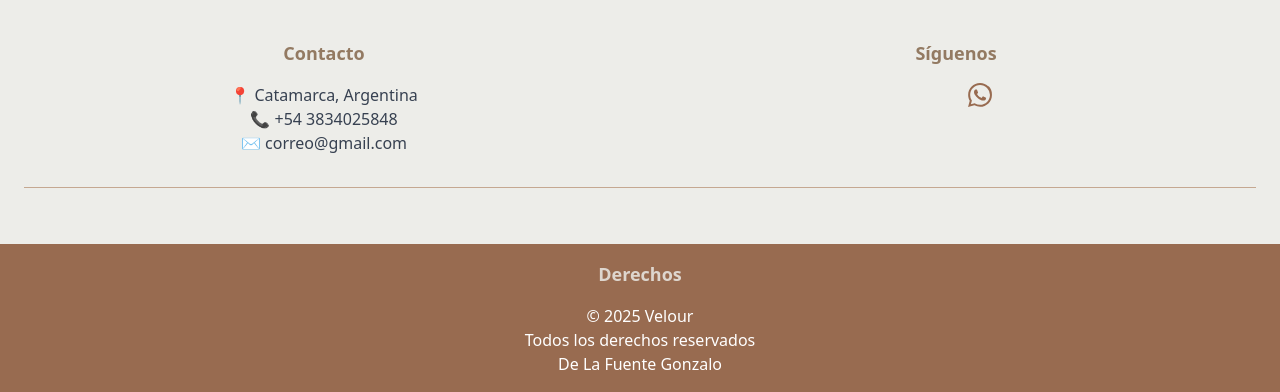
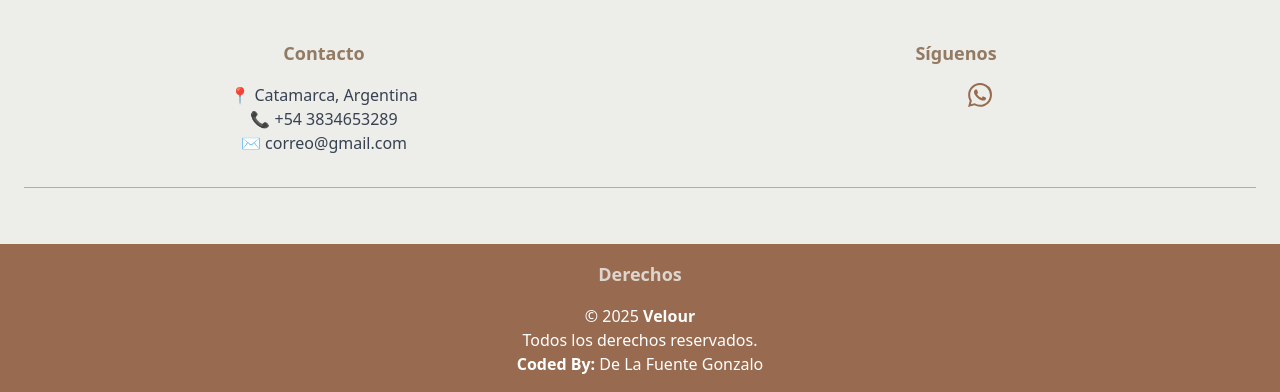
Before and after one commit to GonzaloDeLaFuente3/tienda, a Django app: page /cart/ in a window 1280 px wide. Shown: the part 983-1375 px from the top of the page. Run offline with Django 4.2, Linux system fonts and the light colour scheme; some libraries are stand-ins or nearby versions.

Commit message:
se termino de condigurar el footer

```diff
--- a/tienda/products/templates/products/base.html
+++ b/tienda/products/templates/products/base.html
@@ -213,7 +213,7 @@
                 <div class="text-center">
                     <h2 class="text-lg font-semibold text-timberwolf-300 mb-4">Contacto</h2>
                     <p class="text-gray-700 dark:text-gray-300">📍 Catamarca, Argentina</p>
-                    <p class="text-gray-700 dark:text-gray-300">📞 +54 3834025848</p>
+                    <p class="text-gray-700 dark:text-gray-300">📞 +54 3834653289</p>
                     <p class="text-gray-700 dark:text-gray-300">✉️ correo@gmail.com</p>
                 </div>
 
@@ -222,13 +222,13 @@
                     <h2 class="text-lg font-semibold text-timberwolf-300 mb-4">Síguenos</h2>
 
                     <div class="flex justify-center  space-x-6">
-                    <a href="#" class="text-pale_dogwood-300 hover:text-purple-500 transition">
+                    <a href="https://www.instagram.com/velour_lence?utm_source=ig_web_button_share_sheet&igsh=MXhzdGVwZTNycW0waQ==" target="_blank" class="text-pale_dogwood-300 hover:text-purple-500 transition">
                         <i data-lucide="instagram" class="w-6 h-6"></i>
                     </a>
                     <a href="#" class="text-pale_dogwood-300 hover:text-blue-500 transition">
                         <i data-lucide="facebook" class="w-6 h-6"></i>
                     </a>
-                    <a href="https://wa.me/543834025848" class="text-pale_dogwood-300 hover:text-green-500 transition" aria-label="WhatsApp">
+                    <a href="https://wa.me/543834653289" class="text-pale_dogwood-300 hover:text-green-500 transition" aria-label="WhatsApp">
                         <svg xmlns="http://www.w3.org/2000/svg" class="w-6 h-6 fill-current" viewBox="0 0 24 24">
                             <path d="M17.472 14.382c-.297-.149-1.758-.867-2.03-.967-.273-.099-.471-.148-.67.15-.197.297-.767.966-.94 1.164-.173.199-.347.223-.644.075-.297-.15-1.255-.463-2.39-1.475-.883-.788-1.48-1.761-1.653-2.059-.173-.297-.018-.458.13-.606.134-.133.298-.347.446-.52.149-.174.198-.298.298-.497.099-.198.05-.371-.025-.52-.075-.149-.669-1.612-.916-2.207-.242-.579-.487-.5-.669-.51-.173-.008-.371-.01-.57-.01-.198 0-.52.074-.792.372-.272.297-1.04 1.016-1.04 2.479 0 1.462 1.065 2.875 1.213 3.074.149.198 2.096 3.2 5.077 4.487.709.306 1.262.489 1.694.625.712.227 1.36.195 1.871.118.571-.085 1.758-.719 2.006-1.413.248-.694.248-1.289.173-1.413-.074-.124-.272-.198-.57-.347m-5.421 7.403h-.004a9.87 9.87 0 01-5.031-1.378l-.361-.214-3.741.982.998-3.648-.235-.374a9.86 9.86 0 01-1.51-5.26c.001-5.45 4.436-9.884 9.888-9.884 2.64 0 5.122 1.03 6.988 2.898a9.825 9.825 0 012.893 6.994c-.003 5.45-4.437 9.884-9.885 9.884m8.413-18.297A11.815 11.815 0 0012.05 0C5.495 0 .16 5.335.157 11.892c0 2.096.547 4.142 1.588 5.945L.057 24l6.305-1.654a11.882 11.882 0 005.683 1.448h.005c6.554 0 11.890-5.335 11.893-11.893A11.821 11.821 0 0020.484 3.087"/>
                         </svg>
@@ -246,9 +246,9 @@
     <footer bg-pale_dogwood-300 class=" bg-pale_dogwood-300 text-center text-white p-4">
         <h2 class="text-lg font-bold text-timberwolf-600 mb-4">Derechos</h2>
         <p class=" dark:text-gray-300">
-        © 2025 Velour  <br />
-        Todos los derechos reservados <br />
-        De La Fuente Gonzalo
+        © 2025 <strong>Velour</strong>  <br />
+        Todos los derechos reservados. <br />
+        <strong>Coded By:</strong> De La Fuente Gonzalo
         </p>
     </footer>
 
--- a/tienda/products/views.py
+++ b/tienda/products/views.py
@@ -83,7 +83,7 @@ class WhatsAppView(FormView):
         customer_name = form.cleaned_data['name']
         customer_phone = form.cleaned_data['phone']
         message = self._generate_whatsapp_message(cart, customer_name, customer_phone)
-        whatsapp_url = f"https://wa.me/543834025848?text={message}"
+        whatsapp_url = f"https://wa.me/543834653289?text={message}"
         return redirect(whatsapp_url)
 
     def _generate_whatsapp_message(self, cart, customer_name, customer_phone):
```
